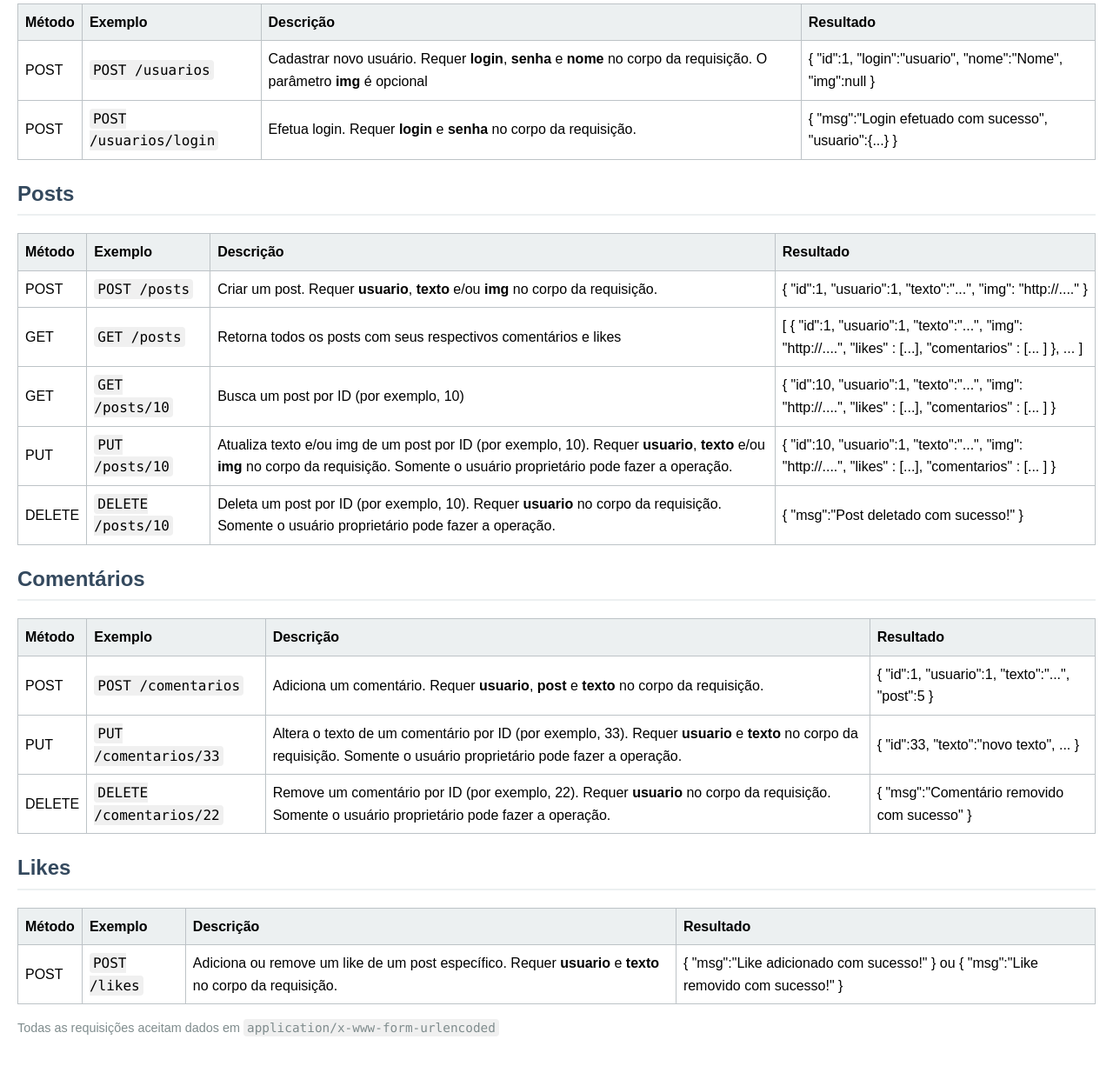
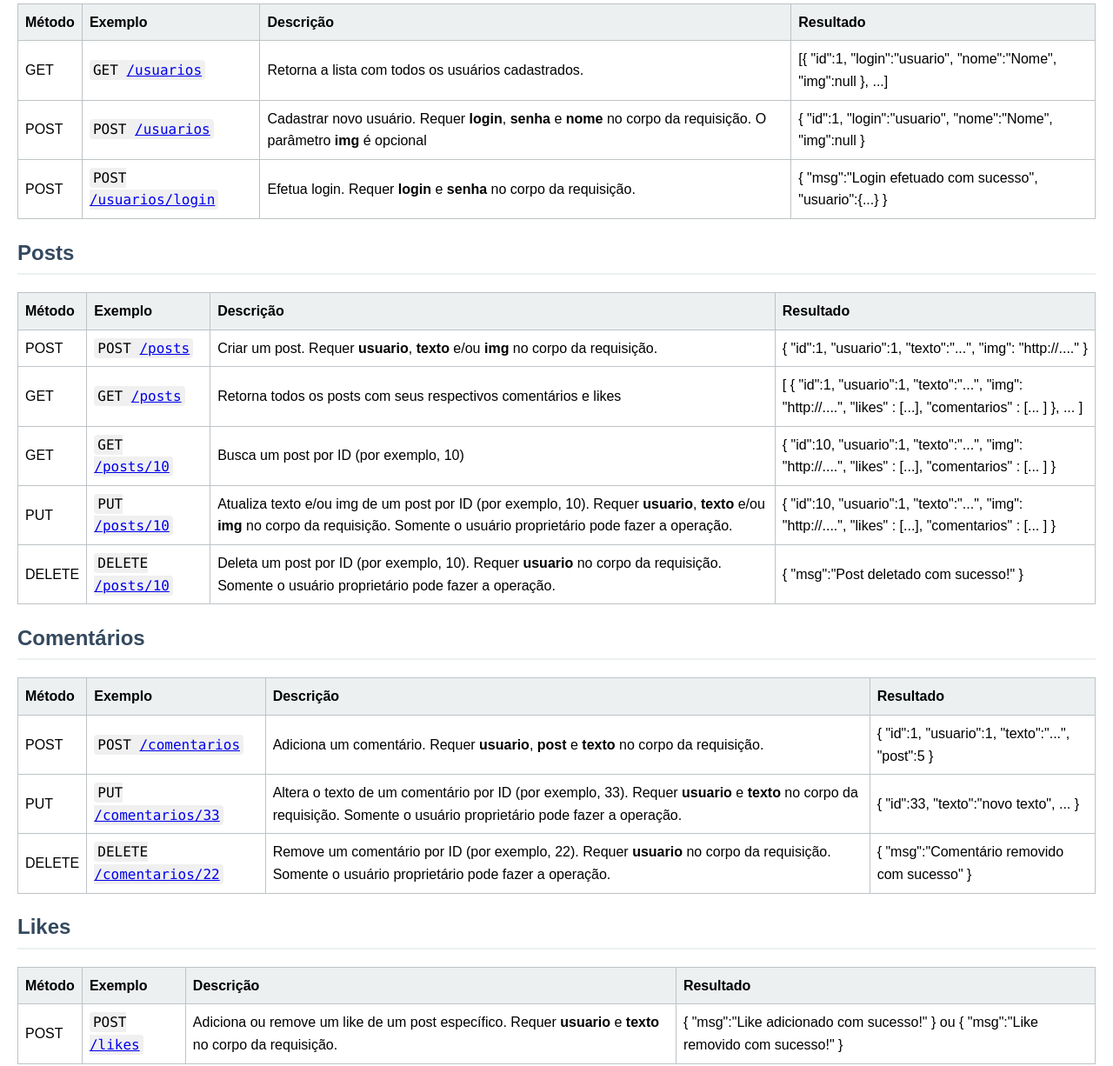
Before and after one commit to Trojahn/Backend_Rede_Social, a plain HTML site: page frontend/documentacao.html in a window 1280 px wide. Shown: the part 200-1426 px from the top of the page at 87% size. Drawn offline with Linux system fonts and the light colour scheme.

Commit message:
Arrumado a documentacao. Arrumado as rotas que estavam no singular (e documentacao no plural). Adicionado nova rota para listar todos os usuarios. Removido swagger inútil

```diff
--- a/backend/package.json
+++ b/backend/package.json
@@ -24,8 +24,6 @@
     "pg": "^8.16.3",
     "nodemon": "^3.1.10",
     "cors" : "^2.8.5",
-    "swagger-jsdoc": "^6.2.8",
-    "swagger-ui-express": "^5.0.1",
     "bcrypt": "^6.0.0"
   },
   "devDependencies": {
--- a/backend/src/routes/usuarios.js
+++ b/backend/src/routes/usuarios.js
@@ -2,6 +2,11 @@ const express = require("express");
 const router = express.Router();
 const bcrypt = require("bcrypt");
 const db = require("../db");
+
+router.get("/", async (req, res) => {
+  const r = await db.query("SELECT id, login, nome, img FROM usuarios");
+  return res.status(200).json(r.rows);
+});
 
 router.post("/", async (req, res) => {
   try {
--- a/frontend/documentacao.html
+++ b/frontend/documentacao.html
@@ -67,14 +67,20 @@
             <th>Resultado</th>
         </tr>
         <tr>
+            <td>GET</td>
+            <td><code>GET <a href="http://localhost:3000/usuarios">/usuarios</a></code></td>
+            <td>Retorna a lista com todos os usuários cadastrados.</td>
+            <td>[{ "id":1, "login":"usuario", "nome":"Nome", "img":null }, ...]</td>
+        </tr>
+        <tr>
             <td>POST</td>
-            <td><code>POST /usuarios</code></td>
+            <td><code>POST <a href="http://localhost:3000/usuarios">/usuarios</a></code></td>
             <td>Cadastrar novo usuário. Requer <b>login</b>, <b>senha</b> e <b>nome</b> no corpo da requisição. O parâmetro <b>img</b> é opcional</td>
             <td>{ "id":1, "login":"usuario", "nome":"Nome", "img":null }</td>
         </tr>
         <tr>
             <td>POST</td>
-            <td><code>POST /usuarios/login</code></td>
+            <td><code>POST <a href="http://localhost:3000/usuarios/login">/usuarios/login</a></code></td>
             <td>Efetua login. Requer <b>login</b> e <b>senha</b> no corpo da requisição.</td>
             <td>{ "msg":"Login efetuado com sucesso", "usuario":{...} }</td>
         </tr>
@@ -90,31 +96,31 @@
         </tr>
         <tr>
             <td>POST</td>
-            <td><code>POST /posts</code></td>
+            <td><code>POST <a href="http://localhost:3000/posts">/posts</a></code></td>
             <td>Criar um post. Requer <b>usuario</b>, <b>texto</b> e/ou <b>img</b> no corpo da requisição.</td>
             <td>{ "id":1, "usuario":1, "texto":"...", "img": "http://...." }</td>
         </tr>
         <tr>
             <td>GET</td>
-            <td><code>GET /posts</code></td>
+            <td><code>GET <a href="http://localhost:3000/posts">/posts</a></code></td>
             <td>Retorna todos os posts com seus respectivos comentários e likes</td>
             <td>[ { "id":1, "usuario":1, "texto":"...", "img": "http://....", "likes" : [...], "comentarios" : [... ] }, ... ]</td>
         </tr>
         <tr>
             <td>GET</td>
-            <td><code>GET /posts/10</code></td>
+            <td><code>GET <a href="http://localhost:3000/posts/10">/posts/10</a></code></td>
             <td>Busca um post por ID (por exemplo, 10)</td>
             <td>{ "id":10, "usuario":1, "texto":"...", "img": "http://....", "likes" : [...], "comentarios" : [... ] }</td>
         </tr>
         <tr>
             <td>PUT</td>
-            <td><code>PUT /posts/10</code></td>
+            <td><code>PUT <a href="http://localhost:3000/posts/10">/posts/10</a></code></td>
             <td>Atualiza texto e/ou img de um post por ID (por exemplo, 10). Requer <b>usuario</b>, <b>texto</b> e/ou <b>img</b> no corpo da requisição. Somente o usuário proprietário pode fazer a operação.</td>
             <td>{ "id":10, "usuario":1, "texto":"...", "img": "http://....", "likes" : [...], "comentarios" : [... ] }</td>
         </tr>
         <tr>
             <td>DELETE</td>
-            <td><code>DELETE /posts/10</code></td>
+            <td><code>DELETE <a href="http://localhost:3000/posts/10">/posts/10</a></code></td>
             <td>Deleta um post por ID (por exemplo, 10). Requer <b>usuario</b> no corpo da requisição. Somente o usuário proprietário pode fazer a operação.</td>
             <td>{ "msg":"Post deletado com sucesso!" }</td>
         </tr>
@@ -130,19 +136,19 @@
         </tr>
         <tr>
             <td>POST</td>
-            <td><code>POST /comentarios</code></td>
+            <td><code>POST <a href="http://localhost:3000/comentarios">/comentarios</a></code></td>
             <td>Adiciona um comentário. Requer <b>usuario</b>, <b>post</b> e <b>texto</b> no corpo da requisição.</td>
             <td>{ "id":1, "usuario":1, "texto":"...", "post":5 }</td>
         </tr>
         <tr>
             <td>PUT</td>
-            <td><code>PUT /comentarios/33</code></td>
+            <td><code>PUT <a href="http://localhost:3000/comentarios/33">/comentarios/33</a></code></td>
             <td>Altera o texto de um comentário por ID (por exemplo, 33). Requer <b>usuario</b> e <b>texto</b> no corpo da requisição. Somente o usuário proprietário pode fazer a operação.</td>
             <td>{ "id":33, "texto":"novo texto", ... }</td>
         </tr>
         <tr>
             <td>DELETE</td>
-            <td><code>DELETE /comentarios/22</code></td>
+            <td><code>DELETE <a href="http://localhost:3000/comentarios/22">/comentarios/22</a></code></td>
             <td>Remove um comentário por ID (por exemplo, 22). Requer <b>usuario</b> no corpo da requisição. Somente o usuário proprietário pode fazer a operação.</td>
             <td>{ "msg":"Comentário removido com sucesso" }</td>
         </tr>
@@ -158,25 +164,13 @@
         </tr>
         <tr>
             <td>POST</td>
-            <td><code>POST /likes</code></td>
+            <td><code>POST <a href="http://localhost:3000/likes">/likes</a></code></td>
             <td>Adiciona ou remove um like de um post específico. Requer <b>usuario</b> e <b>texto</b> no corpo da requisição.</td>
             <td>{ "msg":"Like adicionado com sucesso!" } ou { "msg":"Like removido com sucesso!" }</td>
         </tr>
     </table>
 
     <p class="note">Todas as requisições aceitam dados em <code>application/x-www-form-urlencoded</code></p>
-
-    <script>
-        // clicando em qualquer <code> copia para clipboard
-        document.querySelectorAll('code').forEach(el => {
-            el.addEventListener('click', () => {
-                navigator.clipboard.writeText(el.textContent).then(() => {
-                    el.style.background = '#dff0d8';
-                    setTimeout(() => el.style.background = '#f0f0f0', 300);
-                });
-            });
-        });
-    </script>
 </body>
 
 </html>
```
Also changed, not shown: backend/src/index.js (+4 -14 lines), backend/src/swagger.js (deleted, +0 -18 lines).
